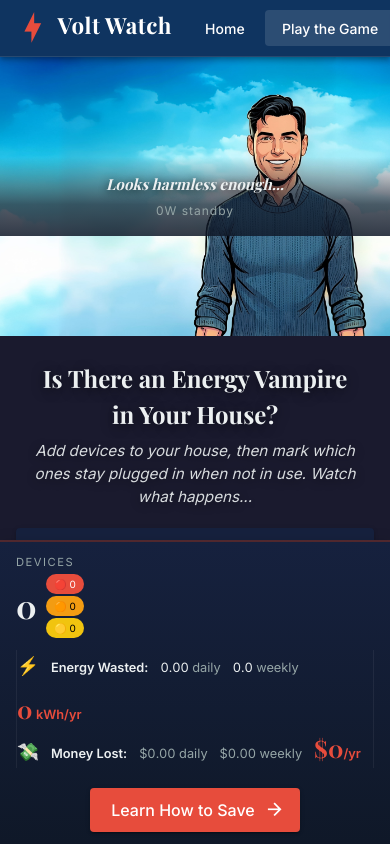
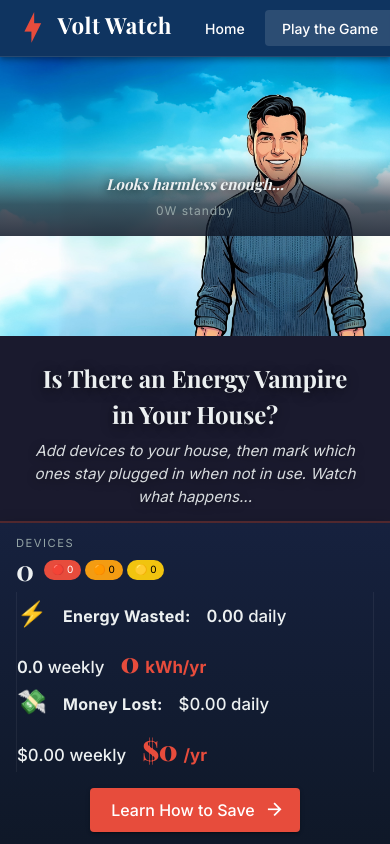
Before and after one commit to onerredfish77/energy-vampires, a Vue app: page /game in a window 390 px wide. Shown: the top 844 px of the page. Built offline with nearby package versions, Linux system fonts and the light colour scheme.

Commit message:
feat: refine TallyBar layout and styling for improved responsiveness and visual clarity

```diff
--- a/src/components/game/TallyBar.vue
+++ b/src/components/game/TallyBar.vue
@@ -7,7 +7,7 @@
   >
     <v-row no-gutters align="center" class="tally-row">
       <!-- Zone 1: Device counts -->
-      <v-col cols="12" sm="3" class="tally-zone tally-zone--counts">
+      <v-col cols="12" sm="3" md="2" class="tally-zone tally-zone--counts">
         <div class="zone-label">Devices</div>
         <div class="counts">
           <span class="count-total">{{ deviceCounts.total }}</span>
@@ -20,7 +20,7 @@
       </v-col>
 
       <!-- Zone 2: Energy + Money -->
-      <v-col cols="12" sm="6" class="tally-zone tally-zone--metrics">
+      <v-col cols="12" sm="6" md="7" class="tally-zone tally-zone--metrics">
         <div class="metric-row">
           <span class="metric-icon">⚡</span>
           <span class="metric-label">Energy Wasted:</span>
@@ -42,7 +42,7 @@
       </v-col>
 
       <!-- Zone 3: CTA -->
-      <v-col cols="12" sm="3" class="tally-zone tally-zone--cta">
+      <v-col cols="12" sm="3" md="3" class="tally-zone tally-zone--cta">
         <v-btn
           to="/tips"
           color="primary"
@@ -104,7 +104,7 @@ watch(() => tallyYearly.value.cost, v => animate(animYearlyCost, v))
 }
 .tally-row {
   width: 100%;
-  gap: 0.75rem;
+  gap: 0.5rem;
 }
 .tally-zone {
   padding: 0.25rem 0.75rem;
@@ -120,63 +120,81 @@ watch(() => tallyYearly.value.cost, v => animate(animYearlyCost, v))
   display: flex;
   align-items: center;
   gap: 0.6rem;
+  flex-wrap: wrap;
 }
 .count-total {
   font-family: 'Playfair Display', Georgia, serif;
-  font-size: 2rem;
+  font-size: 1.75rem;
   font-weight: 700;
   color: #ECF0F1;
   line-height: 1;
 }
 .count-tiers {
   display: flex;
-  flex-direction: column;
-  gap: 2px;
+  flex-direction: row;
+  flex-wrap: wrap;
+  gap: 0.25rem;
 }
 .tally-zone--metrics {
   border-left: 1px solid rgba(255, 255, 255, 0.06);
   border-right: 1px solid rgba(255, 255, 255, 0.06);
+  padding-block: 0.4rem;
 }
 .metric-row {
   display: flex;
   align-items: baseline;
-  gap: 0.75rem;
-  font-size: 0.8rem;
-  color: #95A5A6;
+  gap: 1rem;
+  color: #ECF0F1;
   flex-wrap: wrap;
-  margin: 0.15rem 0;
+  margin: 0.25rem 0;
 }
 .metric-icon {
-  font-size: 1.1rem;
+  font-size: 1.5rem;
 }
 .metric-label {
-  font-weight: 600;
+  font-weight: 700;
   color: #ECF0F1;
+  font-size: 1rem;
+  letter-spacing: 0.3px;
 }
 .metric-figure {
   font-variant-numeric: tabular-nums;
+  font-size: 1.05rem;
+  color: #ECF0F1;
+  font-weight: 500;
 }
 .metric-figure--lead {
   color: #E74C3C;
-  font-weight: 600;
+  font-weight: 700;
+  display: inline-flex;
+  align-items: baseline;
+  gap: 0.4rem;
 }
 .figure-main {
   font-family: 'Playfair Display', Georgia, serif;
-  font-size: 1.5rem;
-  font-weight: 700;
+  font-size: clamp(1.75rem, 2.6vw, 2.5rem);
+  font-weight: 900;
+  line-height: 1;
+  letter-spacing: -0.5px;
 }
 .figure-sub {
   color: #ECF0F1;
+  font-weight: 600;
 }
 .tally-zone--cta {
   display: flex;
   justify-content: flex-end;
   align-items: center;
+  margin-left: auto;
 }
 
 @media (max-width: 600px) {
+  .metric-figure--lead {
+    margin-left: 0;
+  }
   .tally-zone--cta {
     justify-content: center;
+    margin-left: 0;
     margin-top: 0.5rem;
   }
 }
```
